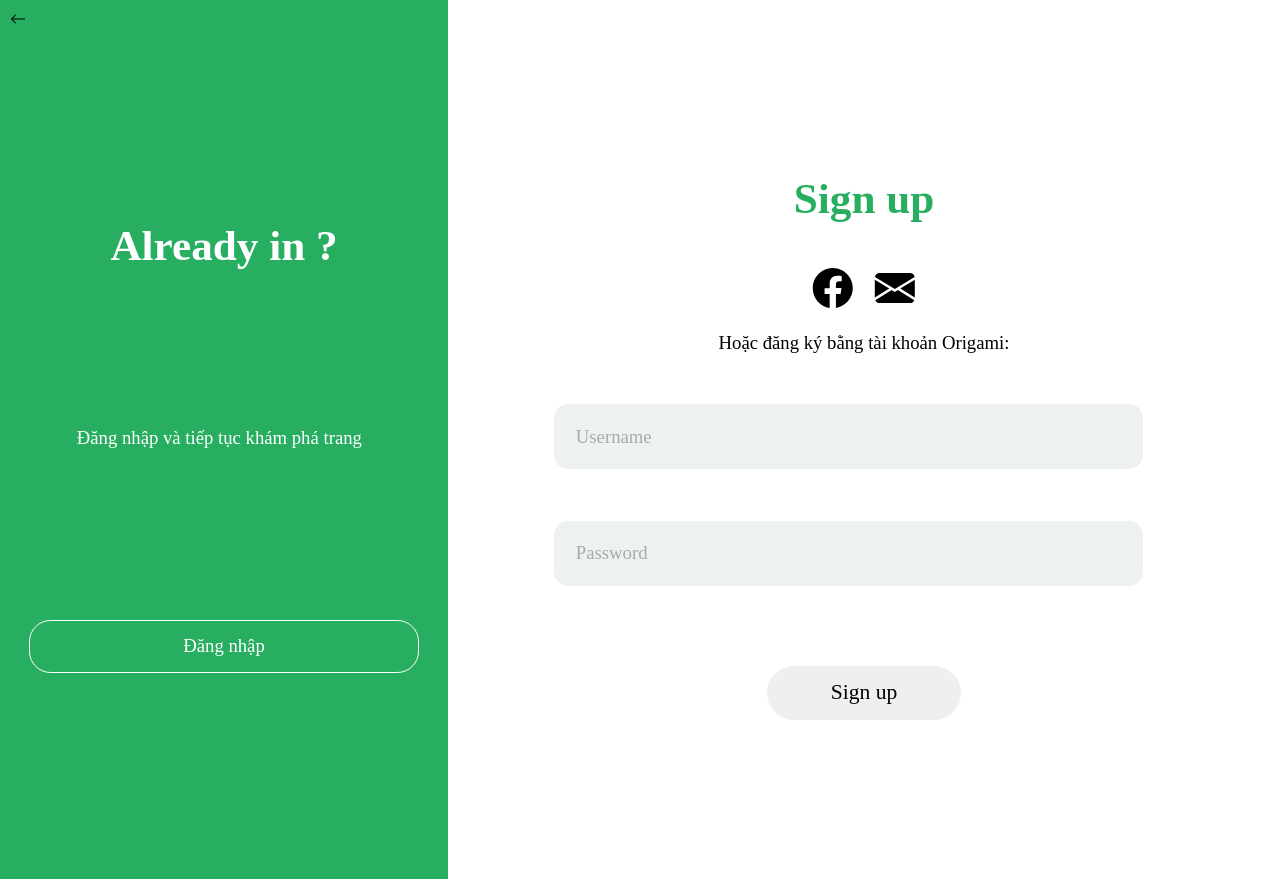
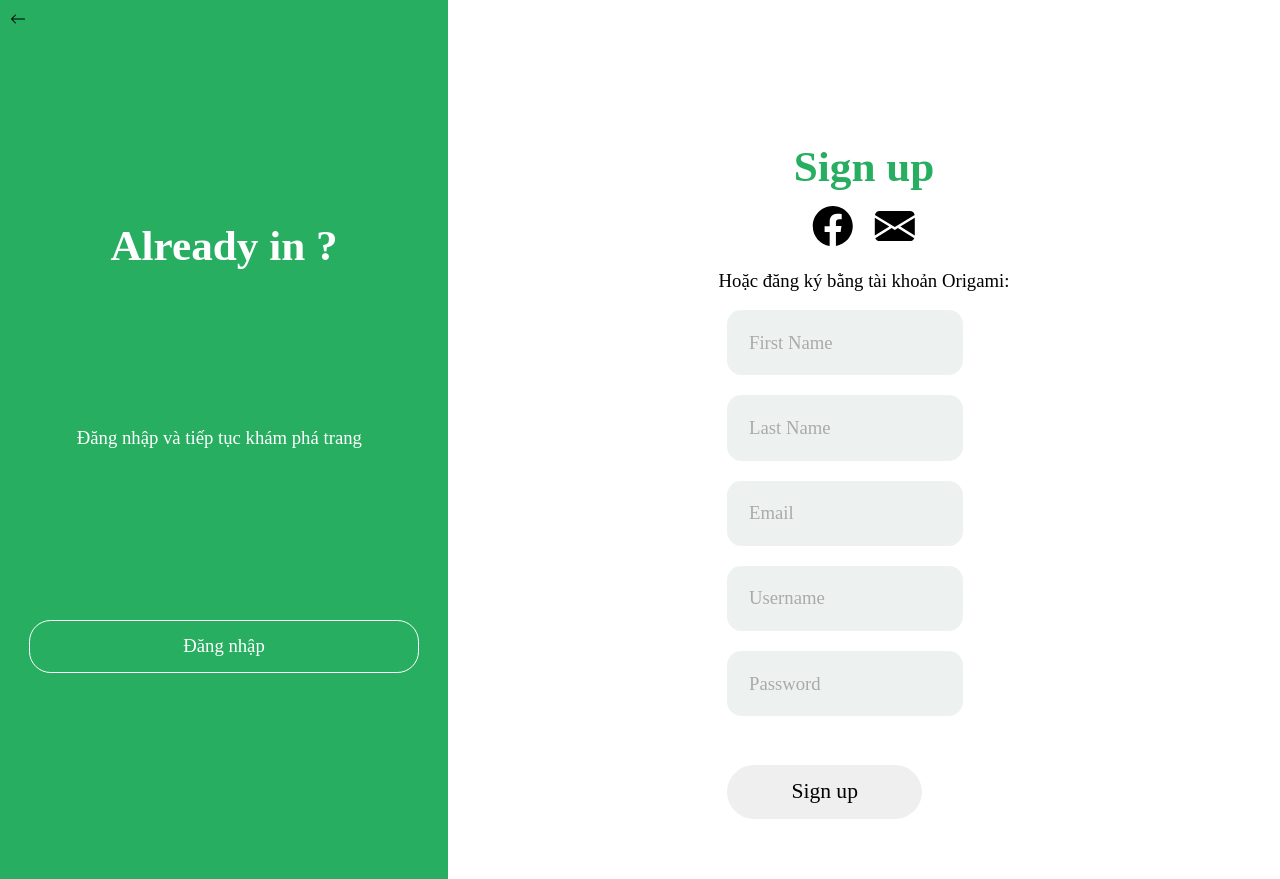
Before and after one commit to frostbun/Origami, a Django app: page /signup/ in a window 1280 px wide. Run offline with Django 3.2, Linux system fonts and the light colour scheme.

Commit message:
edit signup

```diff
--- a/Templates/signUp.html
+++ b/Templates/signUp.html
@@ -52,13 +52,50 @@
               /></svg></a>
           <p>Hoặc đăng ký bằng tài khoản Origami:</p>
         </div>
-        <div class="textbox">
-          <input type="text" placeholder="Username" name="" value="" />
-        </div>
-        <div class="textbox">
-          <input type="password" placeholder="Password" name="" value="" />
-        </div>
-        <input class="btn" type="button" value="Sign up" />
+
+		<form enctype="multipart/form-data", method="POST">
+			{% csrf_token %}
+			<div class="textbox">
+			  <input id="id_first_name"
+					   type="text"
+					   placeholder="First Name"
+					   name="first_name"
+					   value=""/>
+			</div>
+			<div class="textbox">
+			  <input id="id_last_name"
+					   type="text"
+					   placeholder="Last Name"
+					   name="last_name"
+					   value=""/>
+			</div>
+			<div class="textbox">
+			  <input id="id_email"
+					   type="text"
+					   placeholder="Email"
+					   name="email"
+					   value=""/>
+			</div>
+            <div class="textbox">
+			  <input id="id_username"
+					   type="text"
+					   placeholder="Username"
+					   name="username"
+					   value=""
+					   required/>
+            </div>
+            <div class="textbox">
+			  <input id="id_password"
+					   type="password"
+					   placeholder="Password"
+					   name="password"
+					   value=""
+					   minlength="8"
+					   required/>
+            </div>
+            <input class="btn" type="submit" value="Sign up" />
+        </form>
+
       </section>
       <section class="minor">
         <h1>Already in ?</h1>
```
